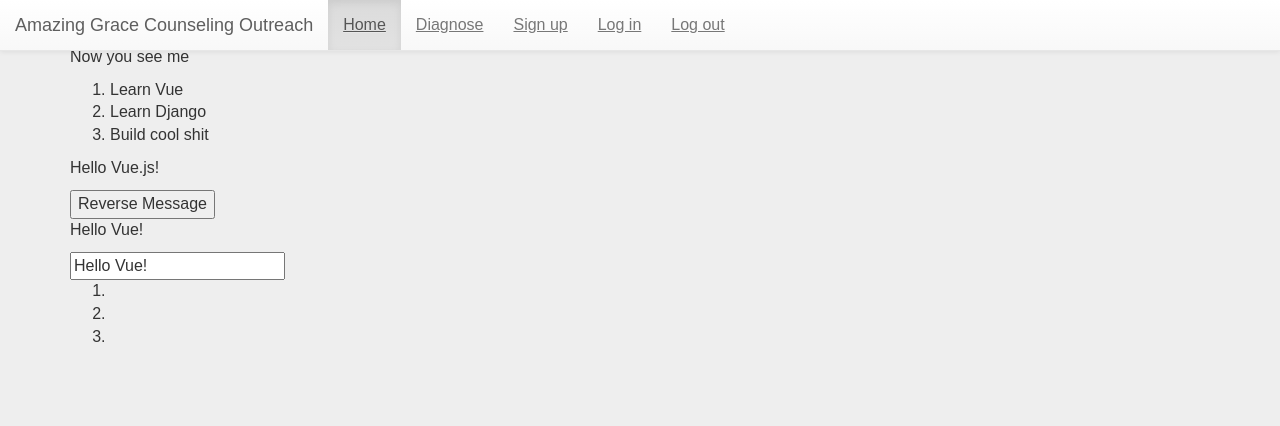
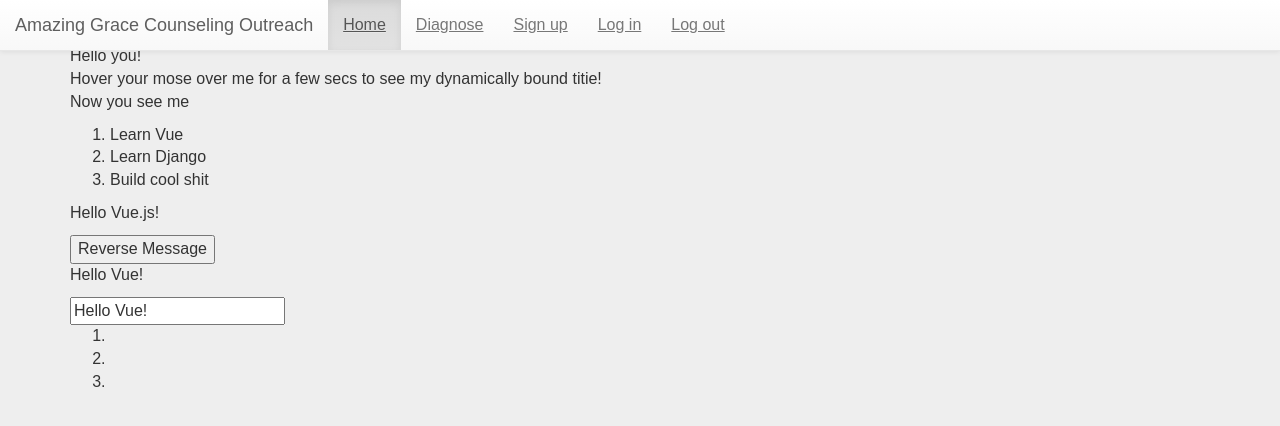
Before and after one commit to tchuanromanee/Diagnostic-Assistance-Software, a Django app: template Web/diagassist/templates/index.html in a window 1280 px wide. Shown: the top 426 px of the page. Run offline with Django 3.2, Linux system fonts and the light colour scheme; the template is opened without the code that fills it, so the values that code supplies are empty; some libraries are stand-ins or nearby versions.

Commit message:
Add padding to body to remove overlap of navbar and content

```diff
--- a/Web/static/diagassist/style.css
+++ b/Web/static/diagassist/style.css
@@ -2,8 +2,8 @@ body {
     background-color: #EEEEEE;
     font-size: 12pt;
     font-family: sans-serif, arial;
+	padding: 45px 0 0 0;
 }
-
 /* Header definitions */
 h1 {
     font-size: 16pt;
```
